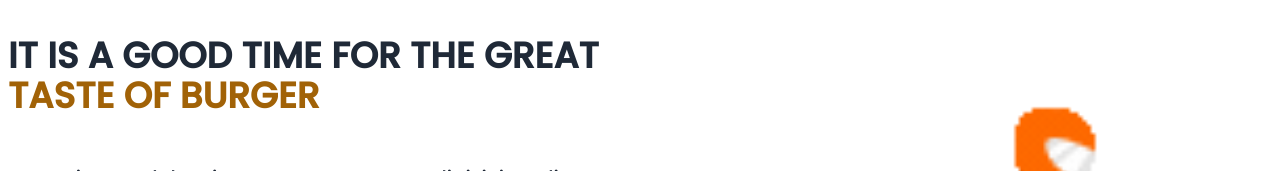
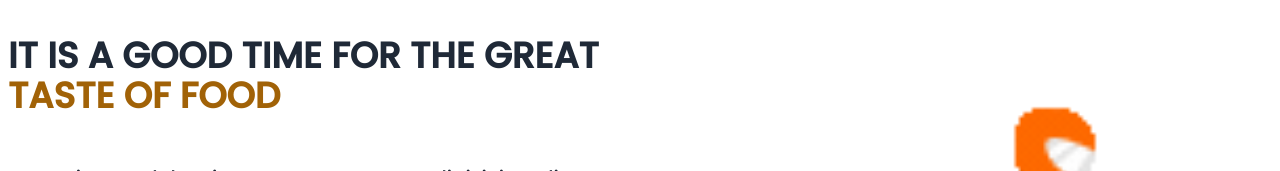
Before and after one commit to adityachandra512/Explore-Cafe, a React (Vite) app in the folder frontend/: page / in a window 1280 px wide. Shown: the part 132-303 px from the top of the page. Built offline with nearby package versions, Linux system fonts and the light colour scheme; no server answers.

Commit message:
Update banner.jsx

```diff
--- a/frontend/src/components/banner.jsx
+++ b/frontend/src/components/banner.jsx
@@ -8,7 +8,7 @@ function banner() {
           <div className="space-y-12">
             <h1 className="text-4xl font-bold">
               IT IS A GOOD TIME FOR THE GREAT{" "}
-              <span className="text-yellow-700">TASTE OF BURGER</span>
+              <span className="text-yellow-700">TASTE OF FOOD</span>
             </h1>
             <p className="text-xl">
               Lorem ipsum dolor sit amet, consectetur adipisicing elit.
```
